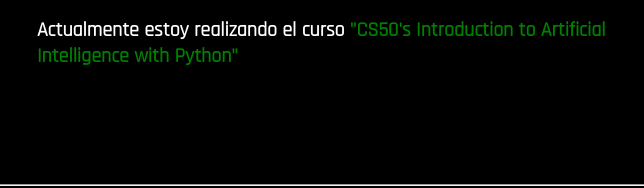
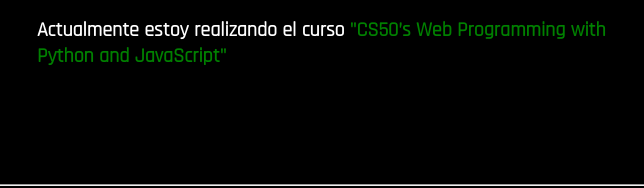
Before and after one commit to abastoflor/abastoflor.github.io, a plain HTML site: page index.html in a window 1280 px wide. Shown: the part 345-533 px from the top of the page, 356-1000 px from the left. Drawn offline with Linux system fonts and the light colour scheme.

Commit message:
Update index.html

```diff
--- a/index.html
+++ b/index.html
@@ -42,7 +42,7 @@
                         aporte valioso en el trabajo. Mi falta de experiencia laboral en el área específica la puedo
                         suplir con orden, eficiencia y compromiso.
                     </p>
-                    <p>Actualmente estoy realizando el curso <span style="color: green;"> "CS50's Introduction to Artificial Intelligence with Python"</span> </p>
+                    <p>Actualmente estoy realizando el curso <span style="color: green;"> "CS50’s Web Programming with Python and JavaScript"</span> </p>
 
                 </div>
             </div>
```
